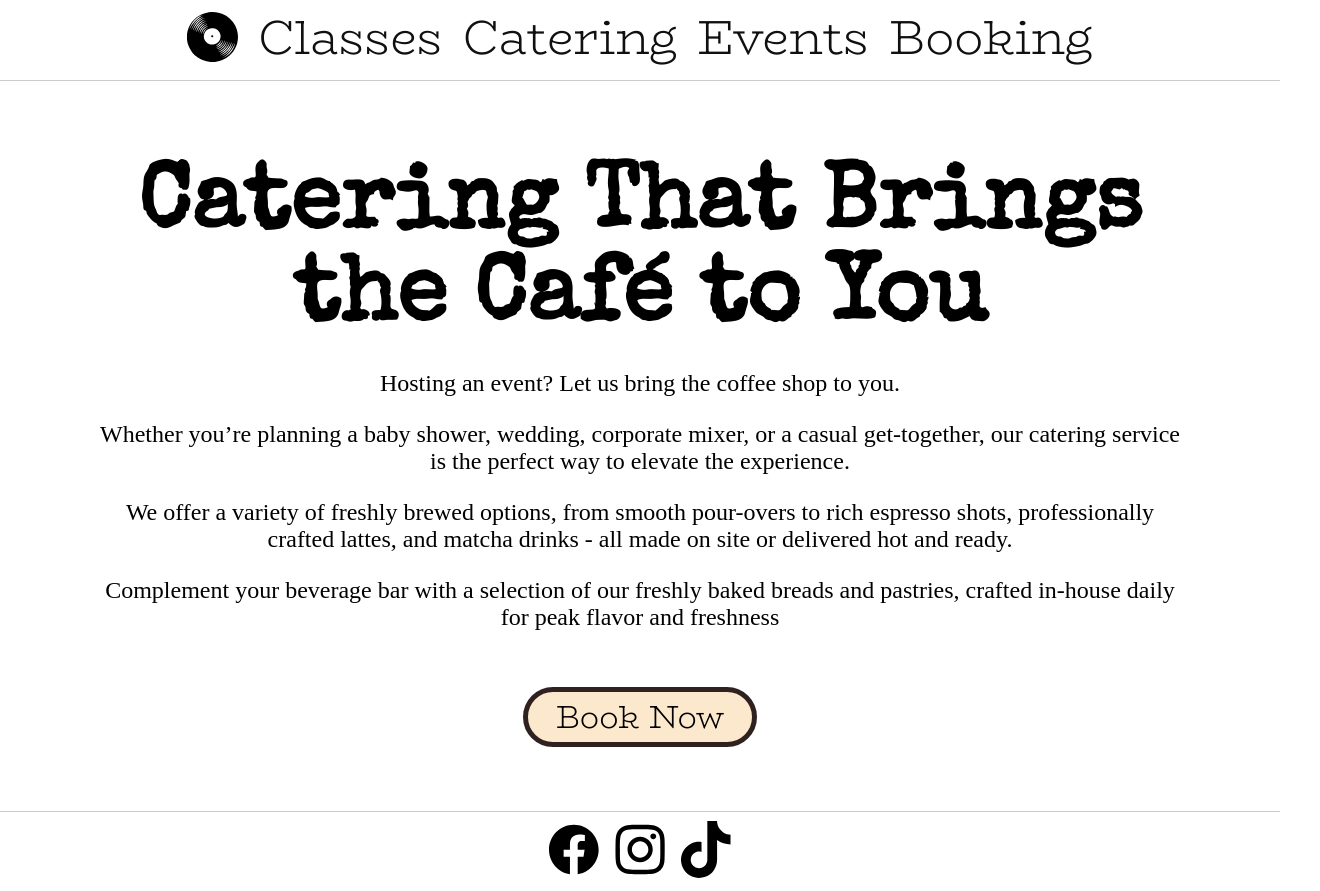
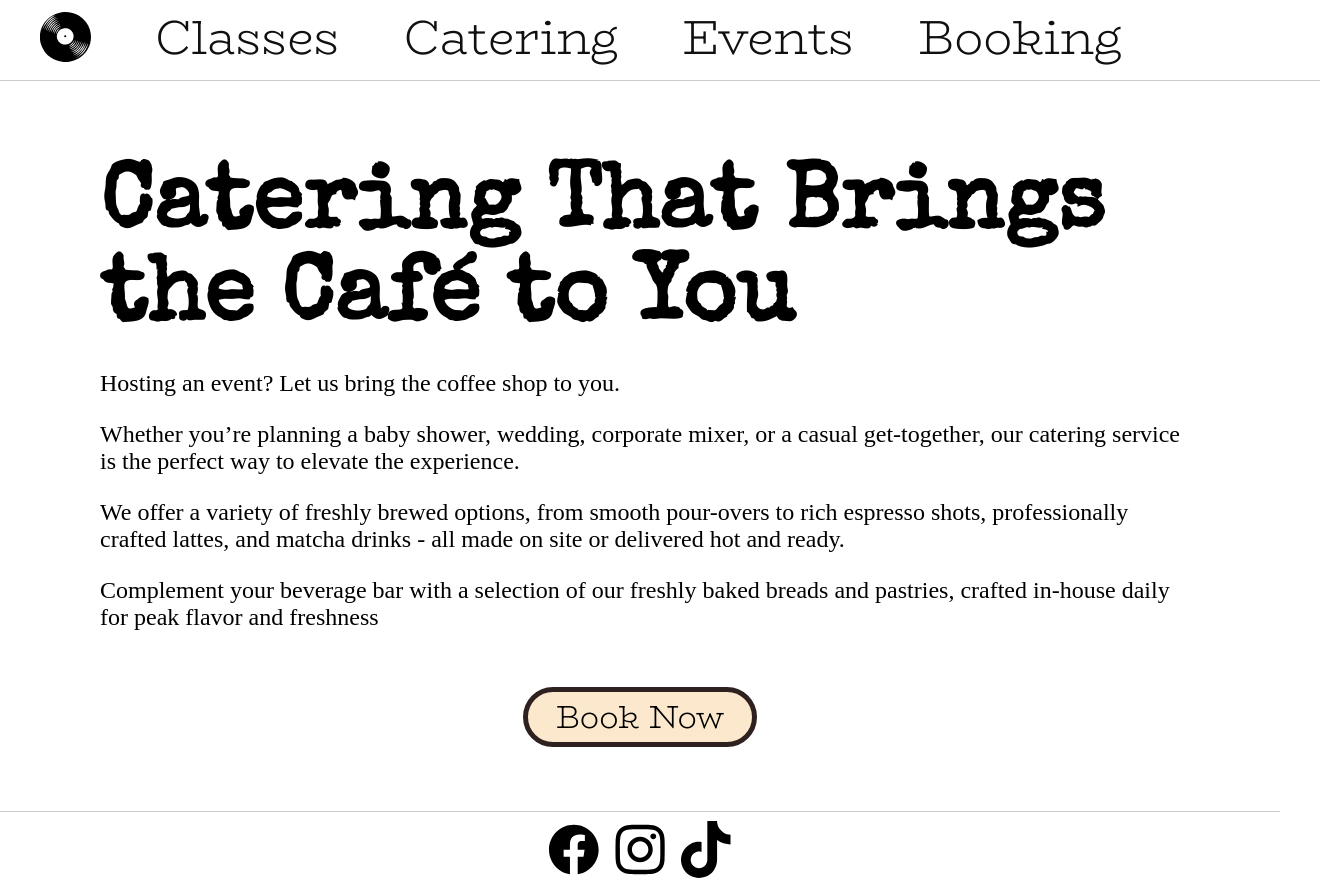
Before and after one commit to G3o-R/soundtrack-coffee-page, a React (Create React App) app: page /catering in a window 1280 px wide. Shown: the whole page, 1320 px wide, since content can reach past the window. Built offline with nearby package versions, Linux system fonts and the light colour scheme; a web font is replaced by a local one.

Commit message:
fixed some alignments in nav and styles in Catering

```diff
--- a/src/components/Navbar.js
+++ b/src/components/Navbar.js
@@ -58,7 +58,7 @@ export default function Navbar() {
   }, [isDropdownVisible]);
 
   return (
-    <NavbarWrapper ref={navRef} className="navbar-wrapper">
+    <NavbarWrapper ref={navRef} className={`navbar-wrapper ${isMobile ? "mobile" : "large-screen"}`}>
       <NavbarContainer className="navbar-container">
         <StyledSection className="styled-section">
           <HeaderContainer className="header-container">
--- a/src/styles/CateringStyles.js
+++ b/src/styles/CateringStyles.js
@@ -18,8 +18,8 @@ export const PageInfoWrapper = styled.div`
 
 export const PageInfoContainer = styled.div`
   max-width: 67.5rem;
-  text-align: center;
-  padding: 0 0.5rem;
+  text-align: left;
+  padding: 0 2.5rem;
 `;
 
 export const Titlecontainer = styled.div``;
--- a/src/styles/NavbarStyles.js
+++ b/src/styles/NavbarStyles.js
@@ -20,11 +20,28 @@ export const NavbarWrapper = styled.div`
   left: 0;
   z-index: 1000;
   max-height: 5rem;
+  border-bottom: 1px solid rgba(0, 0, 0, 0.2);
+
+  &.large-screen {
+    display: flex;
+    justify-content: center;
+
+
+    @media screen and (min-width: 769px) and (max-width: 1349px) {
+      justify-content: left;
+      padding-left: 2.5rem;
+    }
+    @media screen and (min-width: 1350px) {
+      .navbar-container {
+        margin-right: 11.5rem;
+      }
+    }
+  }
+
 `;
 
 export const NavbarContainer = styled.div`
   background-color: #fff;
-  border-bottom: 1px solid rgba(0, 0, 0, 0.2);
   height: 5rem;
   @media screen and (max-width: 768px) {
     height: 4rem;
@@ -161,6 +178,14 @@ export const NavLinks = styled.ul`
       visibility: visible;
     }
   }
+
+  @media screen and (min-width: 960px){
+    gap: 3rem;
+  }
+
+  @media screen and (min-width: 1260px){
+    gap: 4rem;
+  }
 `;
 
 export const LinkWrapper = styled.div`
@@ -216,6 +241,9 @@ export const StyledLink = styled(Link)`
     }
   }
 
+  @media screen and (min-width: 850px) {
+    font-size: 2.5rem;
+  }
 
   @media screen and (min-width: 1080px) {
     font-size: 3rem;
```
